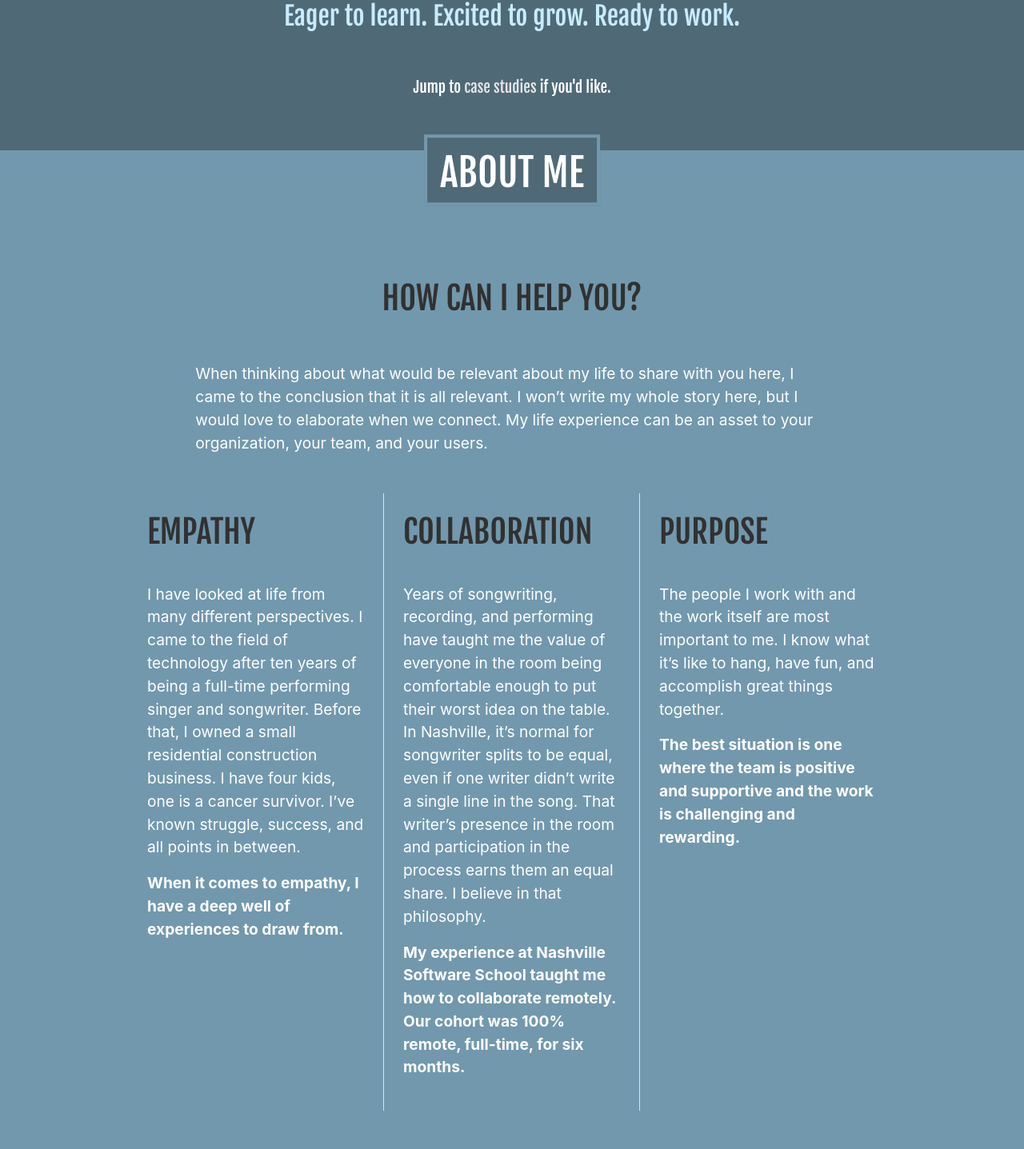
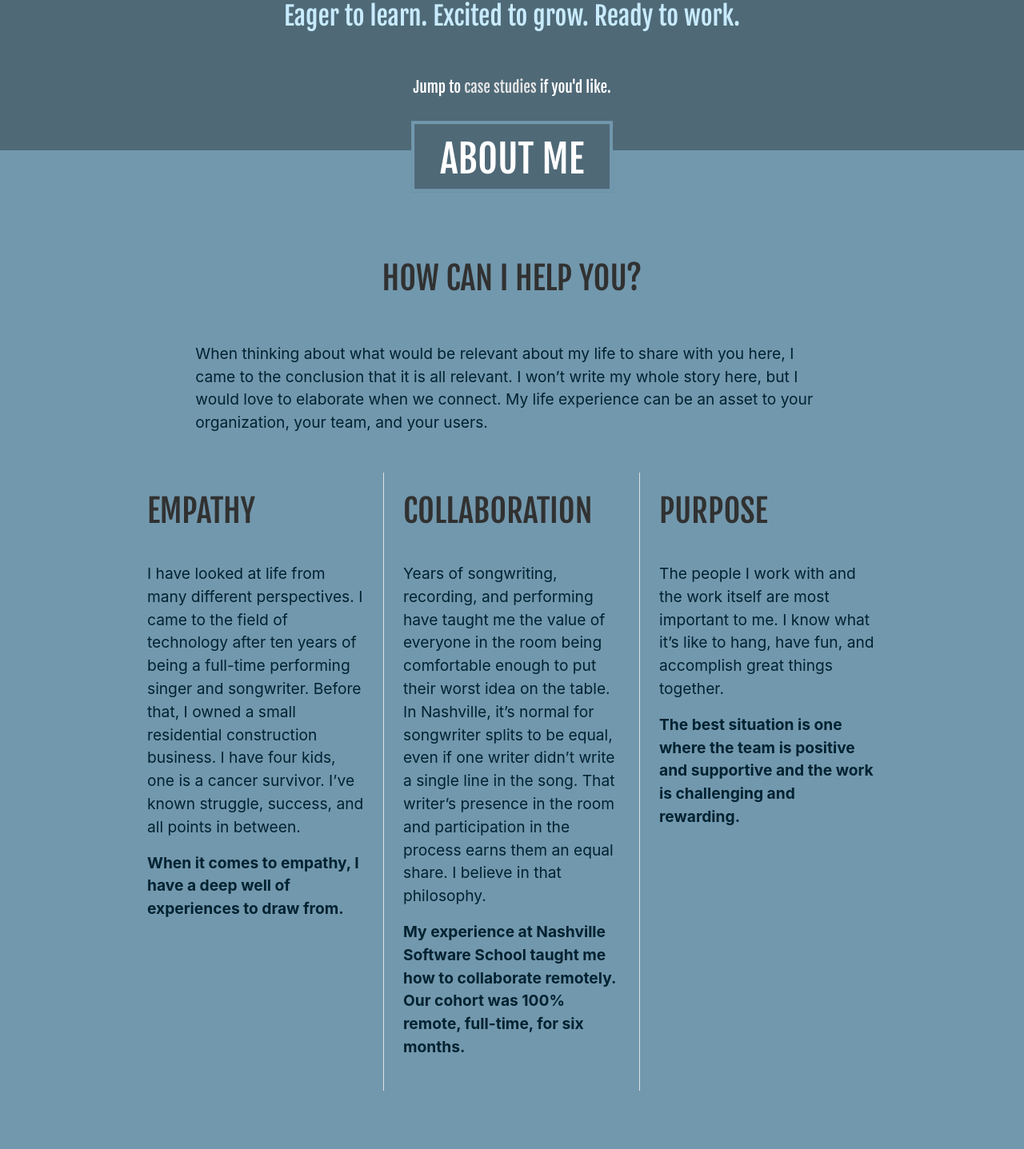
Before and after one commit to Devco2011/Devco2011.github.io, a React (Create React App) app: page /#/ in a window 1280 px wide. Shown: the part 361-1798 px from the top of the page at 80% size. Built offline with nearby package versions, Linux system fonts and the light colour scheme.

Commit message:
changed text color on about section

```diff
--- a/src/main/About.js
+++ b/src/main/About.js
@@ -21,7 +21,7 @@ export const About = () => {
                     <Col className="col-12 col-md-8">
                         <div className="about-div">
                             <center><h5 className="section-title">HOW CAN I HELP YOU?</h5></center>
-                            <ScrollAnimation animateIn="animate__animated animate__fadeIn"><p className="p-3">When thinking about what would be relevant about my life to share with you here, I came
+                            <ScrollAnimation animateIn="animate__animated animate__fadeIn"><p className="lightBlue p-3">When thinking about what would be relevant about my life to share with you here, I came
                             to the conclusion that it is all relevant. I won’t write my whole story here, but I would love to elaborate when we connect. My life
                                 experience can be an asset to your organization, your team, and your users. </p></ScrollAnimation>
                         </div>
@@ -32,30 +32,30 @@ export const About = () => {
                     <Col className="col-12 col-md-3 p-4 border-right">
                         <div>
                             <h5 className="section-title">EMPATHY</h5>
-                            <ScrollAnimation animateIn="animate__animated animate__fadeIn"><p>I have looked at life from many different perspectives. I came to the field of technology after
+                            <ScrollAnimation animateIn="animate__animated animate__fadeIn"><p className="lightBlue">I have looked at life from many different perspectives. I came to the field of technology after
                             ten years of being a full-time performing singer and songwriter. Before that, I owned a small residential construction business. I have four kids, one is
-                                a cancer survivor. I’ve known struggle, success, and all points in between. </p><p><strong>When it comes to empathy, I have a deep well of experiences to draw from.
+                                a cancer survivor. I’ve known struggle, success, and all points in between. </p><p className="lightBlue"><strong>When it comes to empathy, I have a deep well of experiences to draw from.
                                 </strong></p></ScrollAnimation>
                         </div>
                     </Col>
-                    <Col className="col-12 col-md-3 p-4 border-right">
+                    <Col className="col-12 col-sm-4 col-lg-3 p-4 border-right">
                         <div>
                             <h5 className="section-title">COLLABORATION</h5>
-                            <ScrollAnimation animateIn="animate__animated animate__fadeIn"><p>Years of songwriting, recording, and performing have taught me the value of everyone in the room being
+                            <ScrollAnimation animateIn="animate__animated animate__fadeIn"><p className="lightBlue">Years of songwriting, recording, and performing have taught me the value of everyone in the room being
                             comfortable enough to put their worst idea on the table. In Nashville, it’s normal for songwriter splits to be equal, even if one writer didn’t write a single line
                                 in the song. That writer’s presence in the room and participation in the process earns them an equal share. I believe in that philosophy.</p>
 
-                                <p><strong>My experience at Nashville Software School taught me how to collaborate remotely. Our cohort was 100% remote, full-time, for six months.
+                                <p className="lightBlue"><strong>My experience at Nashville Software School taught me how to collaborate remotely. Our cohort was 100% remote, full-time, for six months.
                                 </strong></p></ScrollAnimation>
                         </div>
                     </Col>
-                    <Col className="col-12 col-md-3 p-4">
+                    <Col className="col-12 col-md-4 col-lg-3 p-4">
                         <div>
                             <h5 className="section-title">PURPOSE</h5>
-                            <ScrollAnimation animateIn="animate__animated animate__fadeIn"><p>The people I work with and the work itself are most important to me. I know what it’s like to hang, have
+                            <ScrollAnimation animateIn="animate__animated animate__fadeIn"><p className="lightBlue">The people I work with and the work itself are most important to me. I know what it’s like to hang, have
                                 fun, and accomplish great things together. </p>
 
-                                <p><strong>The best situation is one where the team is positive and supportive and the work is challenging and rewarding.
+                                <p className="lightBlue"><strong>The best situation is one where the team is positive and supportive and the work is challenging and rewarding.
                                 </strong></p></ScrollAnimation>
                         </div>
                     </Col>
--- a/src/portfolioCustom.scss
+++ b/src/portfolioCustom.scss
@@ -46,6 +46,9 @@ h6 {
 p {
     color: #fff;
     font-size: 1.2em;
+}
+p.lightBlue {
+    color: #012230
 }
 
 p.whatILearnedText {
@@ -124,7 +127,7 @@ li {
     padding-bottom: 4em;
 }
 .about-div {
-    margin-top: 3em;
+    margin-top: 2em;
 
 }
 .icon {
@@ -237,9 +240,9 @@ li {
     left: 50%;
     -ms-transform: translate(-50%, -50%);
     transform: translate(-50%, -50%);
-    margin-top: -5em;
-    padding-left: 1em;
-    padding-right: 1em;
+    margin-top: -6em;
+    padding-left: 2em;
+    padding-right: 2em;
     padding-top: 1em;
     background-color: #4F6977;
     border: 4px solid #7298AD;
```
Also changed, not shown: 1 other file (tests, documents, lock files or other folders).
